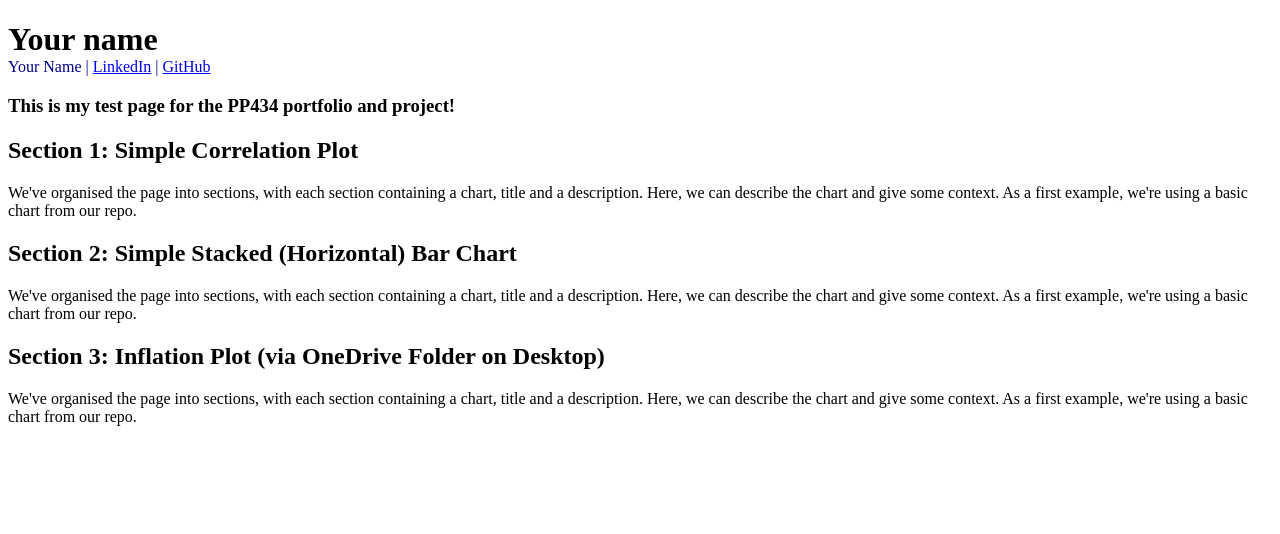
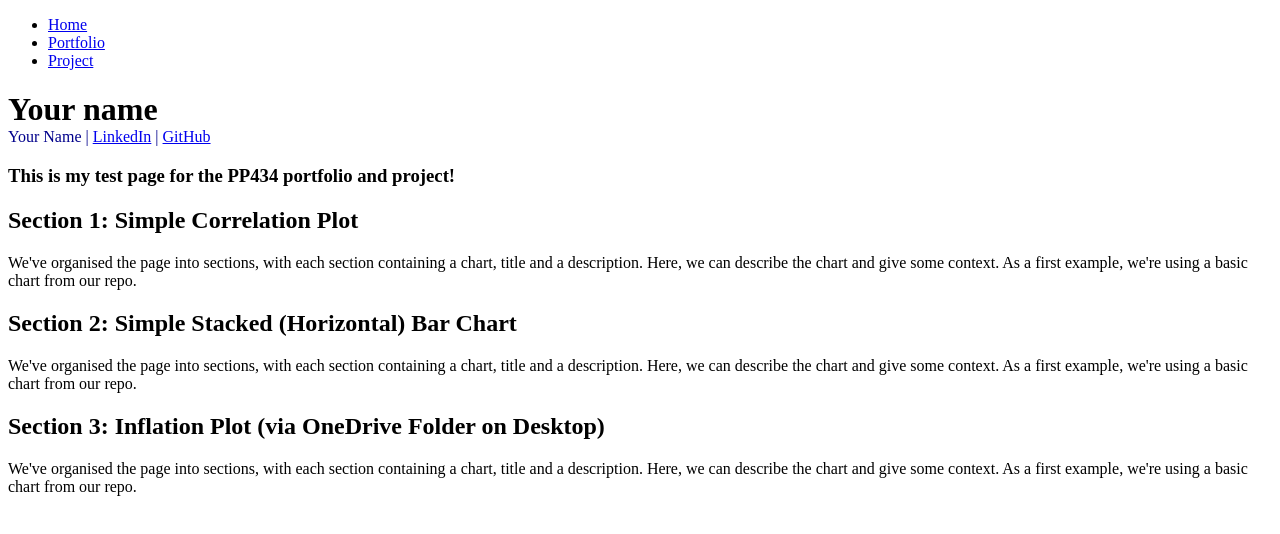
Before and after one commit to SofieWied/SofieWied.github.io, a plain HTML site: page portfolio.html in a window 1280 px wide. Drawn offline with Linux system fonts and the light colour scheme; a script that the page names is missing.

Commit message:
Add navigation bar to portfolio.html
Added a navigation bar with links to Home, Portfolio, and Project pages.

```diff
--- a/portfolio.html
+++ b/portfolio.html
@@ -41,6 +41,14 @@
 </head>
 
 <body>
+
+    <nav>
+        <ul>
+            <li><a href="index.html">Home</a></li>
+            <li><a href="portfolio.html">Portfolio</a></li>
+            <li><a href="project.html">Project</a></li>
+        </ul>
+    </nav>
 <!-- The body tag contains the elements that visitors to our page will see. -->
     <h1 class="big" style="margin-bottom: 0px;"> <!-- We have added a class to the header called "big" which we can use to style it in the CSS -->
         <!-- This is a header, it is the largest text on the page -->
```
